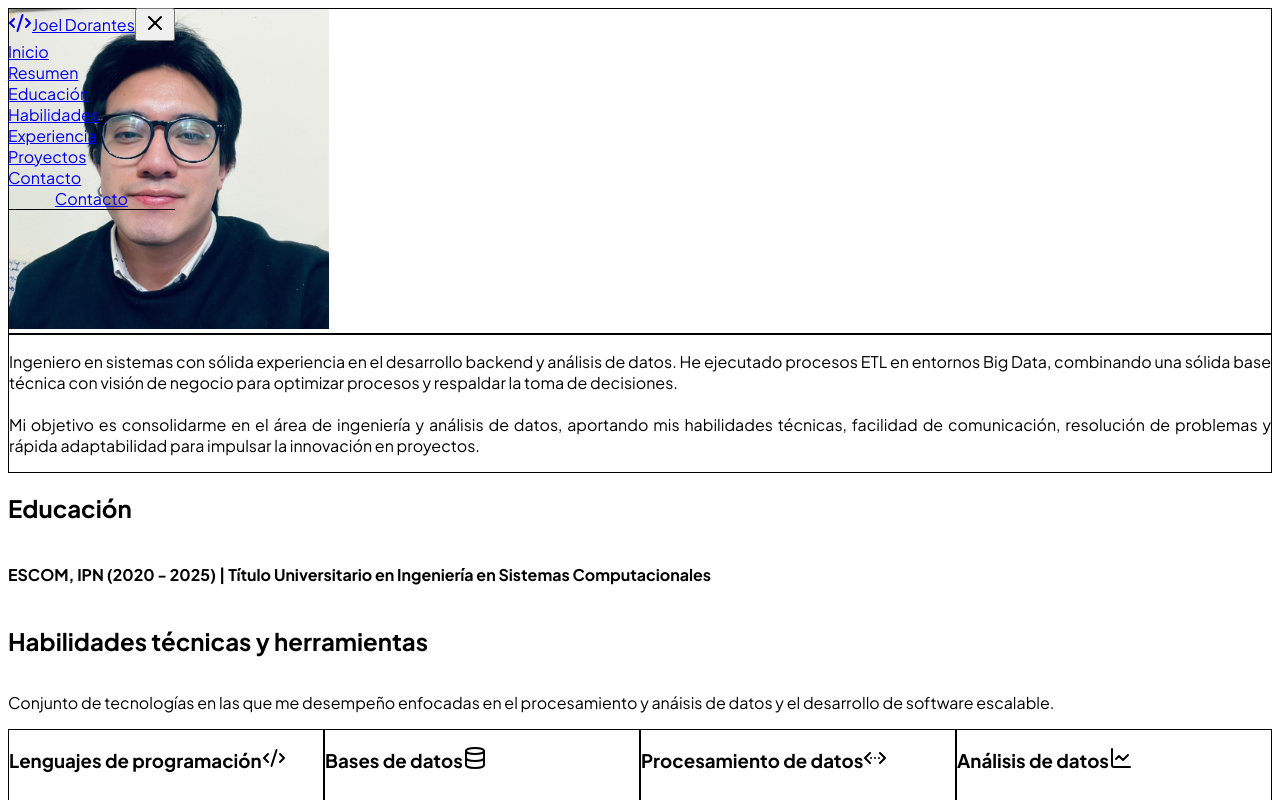
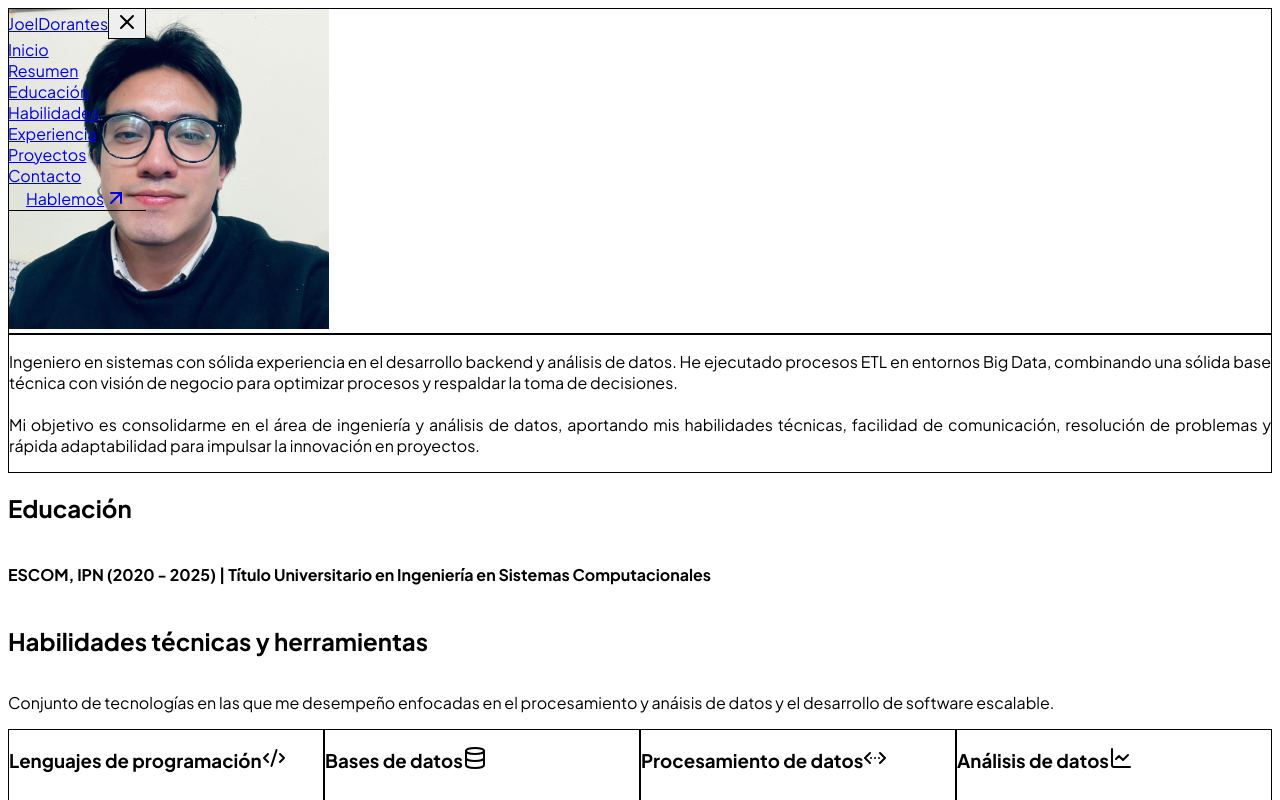
Before and after one commit to Joel1098/Portafolio_web, a Next.js app: page / in a window 1280 px wide. Both pictures are taken after a click on the button "Toggle menu". Shown: the top 800 px of the page. Built offline with nearby package versions, Linux system fonts and the light colour scheme.

Commit message:
Apartado de medio de contacto, enlaces dentro de navbar e integracion de animaciones

```diff
--- a/src/components/sections/education.tsx
+++ b/src/components/sections/education.tsx
@@ -4,7 +4,7 @@ import { FadeIn } from "@/components/ui/Motion";
 
 export function Education() {
   return (
-    <section id="experiencia" className="max-w-6xl mx-auto px-4">
+    <section id="educacion" className="max-w-6xl mx-auto px-4">
          <FadeIn>
             <div className="flex flex-col gap-2">
                   <h2 className="text-2xl md:text-3xl font-bold text-white tracking-tight">
--- a/src/components/sections/projects.tsx
+++ b/src/components/sections/projects.tsx
@@ -28,12 +28,12 @@ export function Projects() {
                 Proyectos
               </h2>
               <p className="text-slate-400 max-w-2xl text-sm md:text-base">
-                Conjunto de tecnologías en las que me desempeño enfocadas en el procesamiento y anáisis de datos y el desarrollo de software escalable.
+                Proyectos que he desarrollado enfocados en el procesamiento y análisis de datos y el desarrollo de software escalable.
               </p>
             </div>
           </FadeIn>
 
-          <StaggerGrid className="grid grid-cols-4 md:grid-cols-3 gap-3">
+          <StaggerGrid className="grid grid-cols-4 md:grid-cols-2 gap-3">
             {projects.map((project, index) => {
               return (
                 <StaggerItem key={index}>
--- a/src/components/sections/skills.tsx
+++ b/src/components/sections/skills.tsx
@@ -63,7 +63,7 @@ export function Skills() {
   ];
 
   return (
-    <section id="experiencia" className="max-w-6xl mx-auto px-4">
+    <section id="habilidades" className="max-w-6xl mx-auto px-4">
      <FadeIn>
         <div className="flex flex-col gap-2">
               <h2 className="text-2xl md:text-3xl font-bold text-white tracking-tight">
--- a/src/components/ui/Navbar.tsx
+++ b/src/components/ui/Navbar.tsx
@@ -1,6 +1,6 @@
 "use client";
 
-import { Code2, Menu, X } from "lucide-react";
+import { ArrowUpRight, Menu, X } from "lucide-react";
 import { useEffect, useState } from "react";
 
 const navItems = [
@@ -15,10 +15,9 @@ const navItems = [
 
 ];
 export function Navbar() {
-  const [isOpen, setIsOpen] = useState(false);
   const [scrolled, setScrolled] = useState(false);
+  const [mobileMenuOpen, setMobileMenuOpen] = useState(false);
 
-  // Detecta el desplazamiento para ajustar sombras y padding dinámicamente
   useEffect(() => {
     const handleScroll = () => {
       if (window.scrollY > 20) {
@@ -36,75 +35,79 @@ export function Navbar() {
     <header
       className={`fixed top-0 left-0 right-0 z-50 transition-all duration-300 ${
         scrolled
-          ? "bg-white/80 backdrop-blur-md shadow-sm border-b border-slate-200/80 py-3.5"
-          : "bg-white/60 backdrop-blur-sm py-5"
+          ? "bg-slate-950/80 backdrop-blur-md border-b border-slate-800/60 shadow-lg shadow-black/20 py-3.5"
+          : "bg-transparent py-5"
       }`}
     >
-      <div className="max-w-5xl mx-auto px-6 flex items-center justify-between">
-
-        {/* LOGO / NOMBRE */}
+      <div className="max-w-6xl mx-auto px-4 sm:px-6 flex items-center justify-between">
+        {/* Logo / Nombre */}
         <a
           href="#inicio"
-          className="flex items-center gap-2 text-slate-900 font-bold text-lg tracking-tight hover:text-blue-600 transition-colors"
+          className="flex items-center gap-2 text-white font-bold tracking-tight text-lg group"
         >
-          <div className="p-1.5 bg-slate-900 text-white rounded-lg">
-            <Code2 className="w-4 h-4" />
-          </div>
-          <span>Joel Dorantes</span>
+          <span>
+            Joel<span className="text-blue-400">Dorantes</span>
+          </span>
         </a>
 
-        {/* NAVEGACIÓN ESCRITORIO */}
-        <nav className="hidden md:flex items-center gap-1">
+        {/* Links Escritorio */}
+        <nav className="hidden md:flex items-center gap-1 bg-slate-900/50 p-1.5 rounded-full border border-slate-800/80 backdrop-blur-sm">
           {navItems.map((item) => (
             <a
               key={item.name}
               href={item.href}
-              className="px-3.5 py-2 text-sm font-medium text-slate-600 hover:text-slate-900 hover:bg-slate-100/80 rounded-lg transition-all"
+              className="px-4 py-1.5 text-xs font-medium text-slate-300 hover:text-white hover:bg-slate-800/60 rounded-full transition-all"
             >
               {item.name}
             </a>
           ))}
+        </nav>
 
-          {/* Botón Destacado de Contacto */}
+        {/* Botón CTA derecho (Escritorio) */}
+        <div className="hidden md:flex items-center gap-3">
           <a
             href="#contacto"
-            className="ml-3 px-4 py-2 text-sm font-medium text-white bg-slate-900 hover:bg-slate-800 rounded-lg transition-all shadow-sm hover:shadow"
+            className="inline-flex items-center gap-1.5 px-4 py-2 rounded-full text-xs font-medium text-white bg-blue-600 hover:bg-blue-500 transition-all shadow-md shadow-blue-600/20 active:scale-95"
           >
-            Contacto
+            <span>Hablemos</span>
+            <ArrowUpRight className="w-3.5 h-3.5" />
           </a>
-        </nav>
+        </div>
 
-        {/* BOTÓN MENÚ MÓVIL */}
+        {/* Botón Menú Móvil */}
         <button
-          onClick={() => setIsOpen(!isOpen)}
-          className="md:hidden p-2 text-slate-600 hover:text-slate-900 hover:bg-slate-100 rounded-lg transition-colors"
-          aria-label="Abrir menú de navegación"
+          onClick={() => setMobileMenuOpen(!mobileMenuOpen)}
+          className="md:hidden p-2 text-slate-300 hover:text-white rounded-lg bg-slate-900/60 border border-slate-800 focus:outline-none"
+          aria-label="Toggle menu"
         >
-          {isOpen ? <X className="w-6 h-6" /> : <Menu className="w-6 h-6" />}
+          {mobileMenuOpen ? <X className="w-5 h-5" /> : <Menu className="w-5 h-5" />}
         </button>
       </div>
 
-      {/* MENÚ MÓVIL DESPLEGABLE */}
-      {isOpen && (
-        <nav className="md:hidden bg-white/95 backdrop-blur-md border-b border-slate-200 px-6 py-4 flex flex-col gap-2 shadow-lg animate-in slide-in-from-top-2">
+      {/* Menú Desplegable Móvil */}
+      {mobileMenuOpen && (
+        <div className="md:hidden px-4 pt-3 pb-6 bg-slate-950/95 backdrop-blur-xl border-b border-slate-800 mt-2 space-y-2">
           {navItems.map((item) => (
             <a
               key={item.name}
               href={item.href}
-              onClick={() => setIsOpen(false)}
-              className="px-4 py-2.5 text-slate-700 hover:text-slate-900 hover:bg-slate-100 rounded-lg font-medium transition-colors"
+              onClick={() => setMobileMenuOpen(false)}
+              className="block px-4 py-2.5 rounded-xl text-sm font-medium text-slate-200 hover:bg-slate-800/60 hover:text-blue-400 transition-colors"
             >
               {item.name}
             </a>
           ))}
-          <a
-            href="#contacto"
-            onClick={() => setIsOpen(false)}
-            className="mt-2 text-center px-4 py-2.5 text-white bg-slate-900 hover:bg-slate-800 rounded-lg font-medium transition-colors shadow-sm"
-          >
-            Contacto
-          </a>
-        </nav>
+          <div className="pt-2">
+            <a
+              href="#contacto"
+              onClick={() => setMobileMenuOpen(false)}
+              className="flex items-center justify-center gap-2 w-full py-2.5 rounded-xl text-sm font-medium text-white bg-blue-600 hover:bg-blue-500 transition-colors"
+            >
+              <span>Hablemos</span>
+              <ArrowUpRight className="w-4 h-4" />
+            </a>
+          </div>
+        </div>
       )}
     </header>
   );
```
Also changed, not shown: src/components/sections/contact.tsx (+51 -24 lines).
